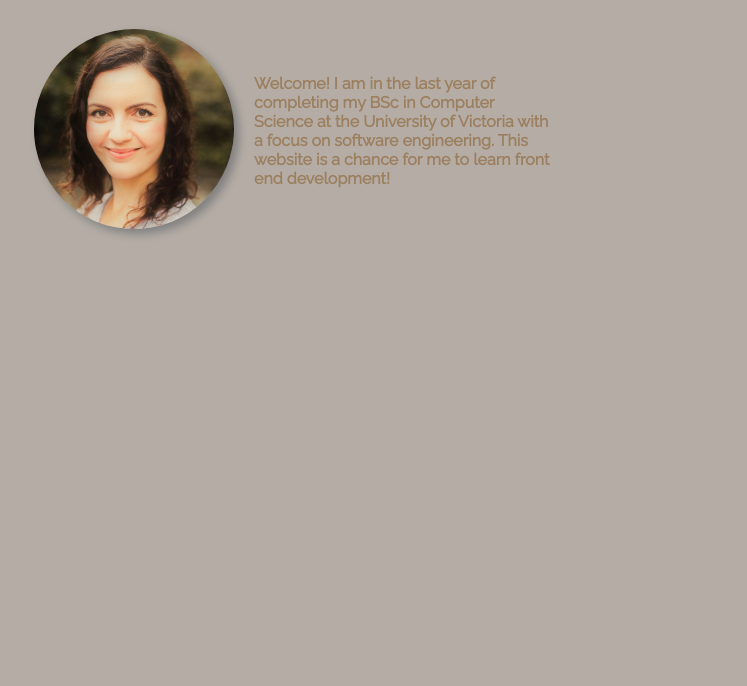
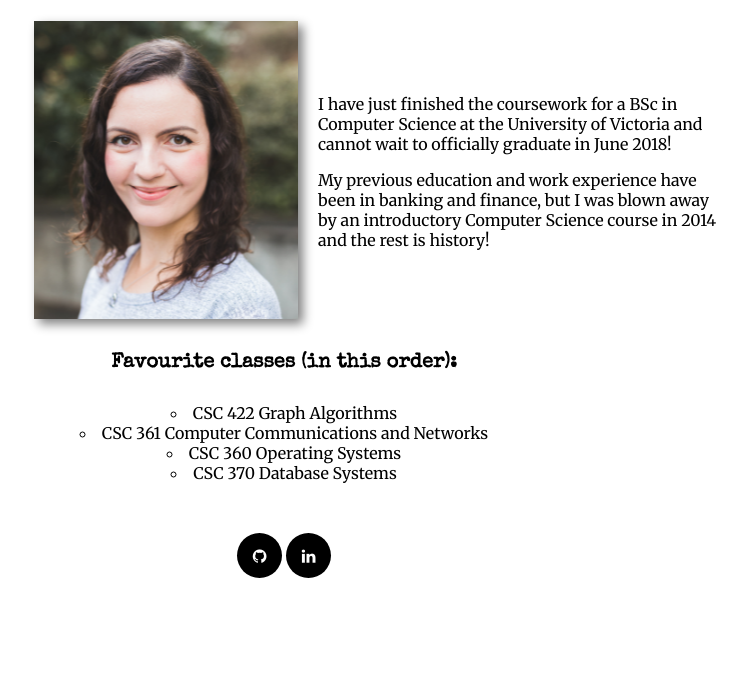
Before and after one commit to Marinacodes/Marinacodes.github.io, a plain HTML site: page index.html in a window 1280 px wide. Shown: the part 114-800 px from the top of the page, without its empty margins (356-1103 px from the left). Drawn offline with nearby package versions, Linux system fonts and the light colour scheme.

Commit message:
Changed colors to B&W

```diff
--- a/index.html
+++ b/index.html
@@ -4,22 +4,41 @@
 
 <head>
     <title>Marina Scott</title>
-    <link rel="stylesheet" href="styles.css">
-    <link href="https://fonts.googleapis.com/css?family=Raleway" rel="stylesheet">
+    <link href="styles.css" rel="stylesheet" >
+    <link href="https://fonts.googleapis.com/css?family=Special+Elite" rel="stylesheet">
+    <link href="https://fonts.googleapis.com/css?family=Merriweather" rel="stylesheet">
+    <link href="https://cdnjs.cloudflare.com/ajax/libs/font-awesome/4.7.0/css/font-awesome.min.css" rel="stylesheet">
 </head>
 
 <body>
     <p class="header">Marina Scott</p>
     <div class="intro">
         <div>
-            <img src="profile-pic.jpg" class="intropicture">
+            <img src="profile-pic.png" class="intropicture">
         </div>
         <div>
             <p class="introtext">
-                Welcome! I am in the last year of completing my BSc in Computer Science at the University of Victoria with a focus on software engineering.
-                This website is a chance for me to learn front end development!
+                I have just finished the coursework for a BSc in Computer Science at the University of Victoria
+                and cannot wait to officially graduate in June 2018!
+            </p>
+            <p class="introtext">
+                My previous education and work experience
+                have been in banking and finance, but I was blown away by an introductory Computer Science course
+                in 2014 and the rest is history!
             </p>
         </div>
+    </div>
+    <p class="subheader">Favourite classes (in this order):</p>
+    <div class="body">
+            <li style="list-style-type:circle">CSC  422  Graph Algorithms</li>
+            <li style="list-style-type:circle">CSC  361  Computer Communications and Networks</li>
+            <li style="list-style-type:circle">CSC  360  Operating Systems</li>
+            <li style="list-style-type:circle">CSC  370  Database Systems</li>
+    </div>
+    <!-- Add font awesome icons -->
+    <div class="icons">
+        <a target="blank" href="https://github.com/Marinacodes" class="fa fa-github"></a>
+        <a target="blank" href="https://www.linkedin.com/in/scottmarina/" class="fa fa-linkedin"></a>
     </div>
 </body>
 
--- a/styles.css
+++ b/styles.css
@@ -1,33 +1,71 @@
 body {
-    background-color: #B5ADA5;
+    background-color: #FFFFFF;
 }
 
 .header {
-    color:#D7BBA2;
-    font-family: 'Raleway', sans-serif;
+    color:#000000;
+    font-family: 'Special Elite', cursive;
     font-size: 45px;
     font-weight: bold;
     text-align: center;
 }
 
 .intro {
-    color:#9B7F5F;
-    font-family: 'Raleway', sans-serif;
-    font-weight: bolder;
+    color:#000000;
+    font-family: 'Merriweather', serif;
     display: flex;
     align-items: center;
     margin:0 auto;
     width:500px;
 }
 
-.intropicture {
-    border-radius: 50%;
+ .intropicture {
     box-shadow: 5px 5px 10px grey;
-    width: 200px;
-    height: 200px;
 }
 
 .introtext {
-    width: 300px;
+    width: 400px;
     margin-left: 20px;
 }
+
+.subheader {
+    color:#000000;
+    font-family: 'Special Elite', cursive;
+    font-size: 20px;
+    font-weight: bold;
+    text-align: center;
+    margin: 30px 0;
+}
+
+.body {
+    color: #000000;
+    font-family: 'Merriweather', serif;
+    text-align: center;
+}
+
+.icons {
+    margin: 50px;
+    text-align: center;
+}
+
+.fa {
+    padding: 15px;
+    width: 15px;
+    height: 15px;
+    text-decoration: none;
+    border-radius: 50%;
+}
+
+.fa:hover {
+    opacity: 0.5;
+}
+
+.fa-github {
+    background: #000000;
+    color: #FFFFFF;
+}
+
+.fa-linkedin {
+    background: #000000;
+    color: #FFFFFF;
+}
```
Also changed, not shown: profile-pic.PNG (added), profile-pic.jpg (deleted).
